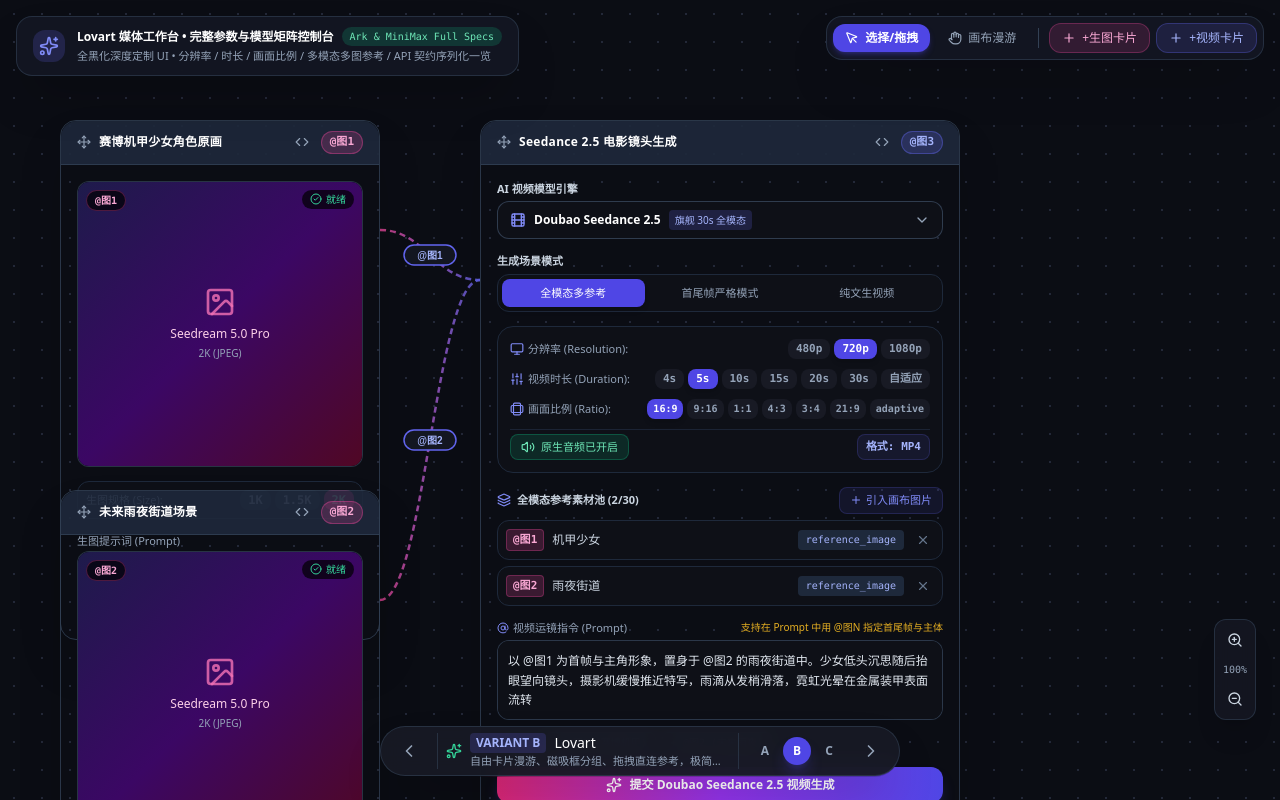
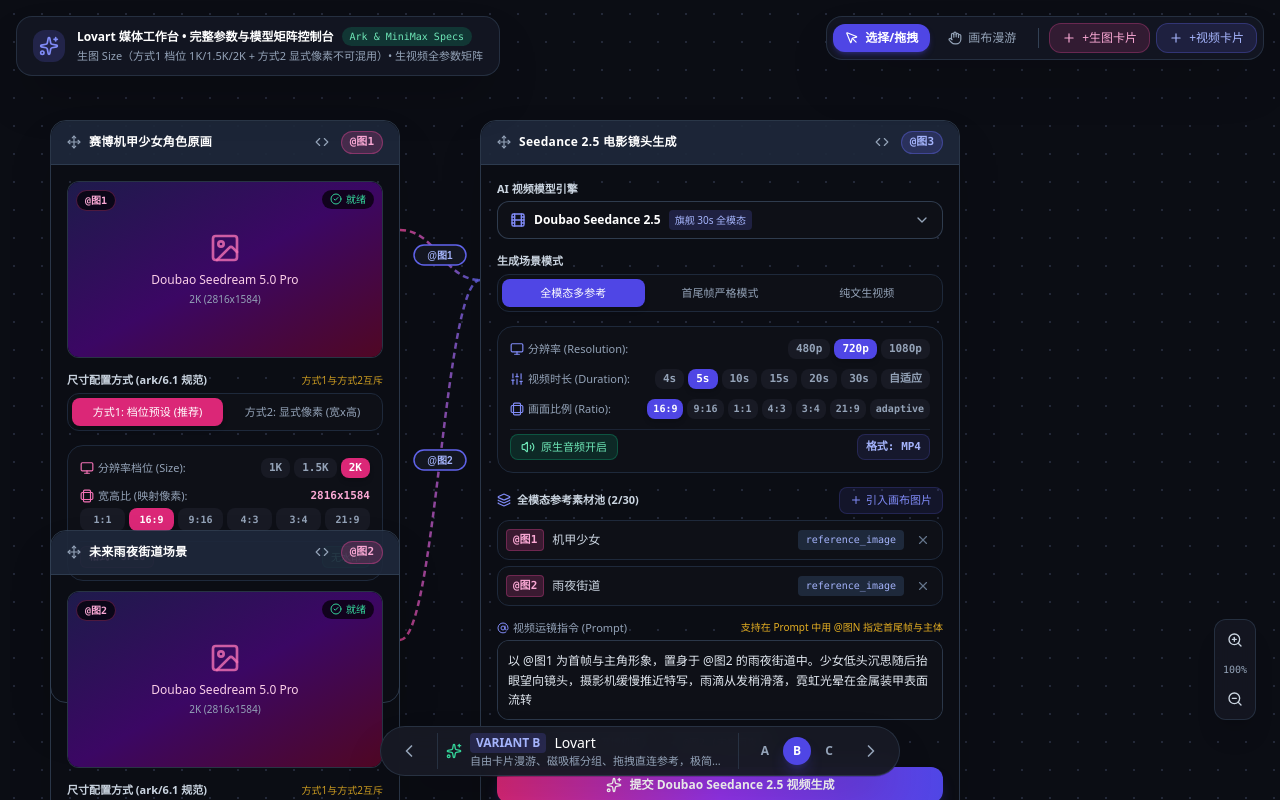
Before and after one commit to MuRanSea/media-workstage, a React (Vite) app in the folder prototype/: page / in a window 1280 px wide. Built offline with nearby package versions, Linux system fonts and the light colour scheme.

Commit message:
feat(prototype): add Ark 6.1 compliant image size controls and pixel mapping to Variant B

```diff
--- a/prototype/src/variants/VariantB_LovartSpatial.tsx
+++ b/prototype/src/variants/VariantB_LovartSpatial.tsx
@@ -36,8 +36,11 @@
   outputFormat?: 'mp4' | 'mov';
   promptOptimizer?: boolean;
   references?: ReferenceItem[];
-  // Image specific parameters
-  imageSize?: '1K' | '1.5K' | '2K';
+  // Image specific parameters (Seedream)
+  sizeMode?: 'tier' | 'custom_pixels';
+  imageTier?: '1K' | '1.5K' | '2K' | 'auto';
+  imageRatioPreset?: '1:1' | '16:9' | '9:16' | '4:3' | '3:4' | '21:9';
+  customPixels?: string;
   imageFormat?: 'jpeg' | 'png';
   watermark?: boolean;
 }
@@ -94,6 +97,34 @@
   }
 ];
 
+// Documented pixel mapping for Seedream 5.0 Pro (ark/6.1:103-129)
+const SEEDREAM_PIXEL_MAP: Record<string, Record<string, string>> = {
+  '1K': {
+    '1:1': '1024x1024',
+    '16:9': '1424x800',
+    '9:16': '800x1424',
+    '4:3': '1152x864',
+    '3:4': '864x1152',
+    '21:9': '1568x672'
+  },
+  '1.5K': {
+    '1:1': '1536x1536',
+    '16:9': '2048x1152',
+    '9:16': '1152x2048',
+    '4:3': '1792x1344',
+    '3:4': '1344x1792',
+    '21:9': '2352x1008'
+  },
+  '2K': {
+    '1:1': '2048x2048',
+    '16:9': '2816x1584',
+    '9:16': '1584x2816',
+    '4:3': '2368x1776',
+    '3:4': '1776x2368',
+    '21:9': '2352x1008'
+  }
+};
+
 export const VariantB_LovartSpatial: React.FC = () => {
   const [cards, setCards] = useState<SpatialCard[]>([
     {
@@ -101,14 +132,16 @@
       type: 'image',
       title: '赛博机甲少女角色原画',
       tagIndex: 1,
-      x: 60,
+      x: 50,
       y: 120,
-      width: 320,
+      width: 350,
       prompt: '特写肖像，银发机甲少女，深邃眼眸，精细金属质感外骨骼，Vogue 杂志风格光影',
       model: 'doubao-seedream-5-0-pro',
       status: 'done',
       progress: 100,
-      imageSize: '2K',
+      sizeMode: 'tier',
+      imageTier: '2K',
+      imageRatioPreset: '16:9',
       imageFormat: 'jpeg',
       watermark: false
     },
@@ -117,14 +150,16 @@
       type: 'image',
       title: '未来雨夜街道场景',
       tagIndex: 2,
-      x: 60,
-      y: 490,
-      width: 320,
+      x: 50,
+      y: 530,
+      width: 350,
       prompt: '赛博朋克都市雨夜全景，湿漉漉的沥青路面，红蓝霓虹灯招牌倒影，电影级景深',
       model: 'doubao-seedream-5-0-pro',
       status: 'done',
       progress: 100,
-      imageSize: '2K',
+      sizeMode: 'tier',
+      imageTier: '2K',
+      imageRatioPreset: '16:9',
       imageFormat: 'jpeg',
       watermark: false
     },
@@ -240,19 +275,27 @@
     setCards(prev => prev.map(c => {
       if (c.id !== videoCardId) return c;
       let newRefs = c.references ?? [];
+      let newRatio = c.ratio;
+      let newDuration = c.duration;
+
       if (newMode === 'text_to_video') {
         newRefs = [];
       } else if (newMode === 'first_last_frame') {
+        // Enforce max 2 refs, first as first_frame, second as last_frame; ratio is locked to adaptive in first_last_frame
         newRefs = newRefs.slice(0, 2).map((r, idx) => ({
           ...r,
           role: idx === 0 ? 'first_frame' : 'last_frame'
         }));
+        newRatio = 'adaptive';
       } else if (newMode === 'all_modal') {
+        // In all_modal mode, all inputs are role=reference_image (frame roles specified via prompt @)
         newRefs = newRefs.map(r => ({ ...r, role: 'reference_image' }));
       }
       return {
         ...c,
         mode: newMode,
+        ratio: newRatio,
+        duration: newDuration,
         references: newRefs
       };
     }));
@@ -346,11 +389,17 @@
         };
       }
     }
+    // Image Payload (Ark Seedream 5.0 pro / ark/6.1:81-130)
+    const finalSize = card.sizeMode === 'custom_pixels'
+      ? (card.customPixels || '2048x1024')
+      : (card.imageTier ?? '2K');
+
     return {
       model: card.model,
       prompt: card.prompt,
-      size: card.imageSize,
+      size: finalSize,
       response_format: 'url',
+      output_format: card.imageFormat,
       watermark: card.watermark
     };
   };
@@ -364,7 +413,7 @@
       tagIndex: nextIndex,
       x: 180 - pan.x,
       y: 180 - pan.y,
-      width: type === 'video' ? 480 : 320,
+      width: type === 'video' ? 480 : 350,
       prompt: type === 'image' ? '输入生图描述...' : '输入运镜指令，可通过 @图1 @图2 指代首帧或主体...',
       model: type === 'image' ? 'doubao-seedream-5-0-pro' : 'doubao-seedance-2-5-260628',
       status: 'idle',
@@ -376,7 +425,9 @@
       generateAudio: true,
       outputFormat: 'mp4',
       promptOptimizer: true,
-      imageSize: '2K',
+      sizeMode: 'tier',
+      imageTier: '2K',
+      imageRatioPreset: '16:9',
       imageFormat: 'jpeg',
       watermark: false,
       references: []
@@ -400,11 +451,11 @@
           <div className="flex items-center gap-2">
             <span className="font-bold text-white text-xs">Lovart 媒体工作台 • 完整参数与模型矩阵控制台</span>
             <span className="text-[10px] px-2 py-0.5 rounded-full bg-emerald-500/20 text-emerald-300 font-medium font-mono">
-              Ark & MiniMax Full Specs
+              Ark & MiniMax Specs
             </span>
           </div>
           <p className="text-[11px] text-slate-400 mt-0.5">
-            全黑化深度定制 UI • 分辨率 / 时长 / 画面比例 / 多模态多图参考 / API 契约序列化一览
+            生图 Size（方式1 档位 1K/1.5K/2K + 方式2 显式像素不可混用）• 生视频全参数矩阵
           </p>
         </div>
       </div>
@@ -505,6 +556,11 @@
         {cards.map(card => {
           const currentModelDef = VIDEO_MODELS.find(m => m.id === card.model) ?? VIDEO_MODELS[0];
 
+          // Compute mapped pixel info for Seedream 5.0
+          const currentMappedPixels = card.imageRatioPreset && card.imageTier && SEEDREAM_PIXEL_MAP[card.imageTier]?.[card.imageRatioPreset]
+            ? SEEDREAM_PIXEL_MAP[card.imageTier][card.imageRatioPreset]
+            : '2048x2048';
+
           return (
             <div
               key={card.id}
@@ -528,9 +584,10 @@
 
                 <div className="flex items-center gap-2">
                   <button
+                    type="button"
                     onClick={() => setShowJsonInspectorCardId(showJsonInspectorCardId === card.id ? null : card.id)}
                     className="p-1 rounded hover:bg-slate-700/60 text-slate-400 hover:text-indigo-300 transition"
-                    title="查看实际提交的 API Payload"
+                    title="查看真实提交的 API Payload"
                   >
                     <Code className="w-3.5 h-3.5" />
                   </button>
@@ -549,8 +606,8 @@
               {showJsonInspectorCardId === card.id && (
                 <div className="bg-[#090b10] p-3 border-b border-slate-800 text-[10px] font-mono text-emerald-400 max-h-48 overflow-y-auto space-y-1">
                   <div className="flex justify-between text-slate-400 border-b border-slate-800 pb-1">
-                    <span>📡 API 实际请求体 Payload (序列化预览)</span>
-                    <button onClick={() => setShowJsonInspectorCardId(null)} className="hover:text-white">✕</button>
+                    <span>📡 API 真实请求 Payload (包含 Size/Prompt 序列化)</span>
+                    <button type="button" onClick={() => setShowJsonInspectorCardId(null)} className="hover:text-white">✕</button>
                   </div>
                   <pre className="whitespace-pre-wrap">{JSON.stringify(getCompiledJsonPayload(card), null, 2)}</pre>
                 </div>
@@ -558,14 +615,18 @@
 
               {/* Card Body */}
               <div className="p-4 space-y-3.5">
-                {/* 1. IMAGE CARD SPECIFIC BODY */}
+                {/* ========================================================================= */}
+                {/* 1. IMAGE CARD BODY (SEEDREAM 5.0 PRO / ARK 6.1:81-130 SPEC)               */}
+                {/* ========================================================================= */}
                 {card.type === 'image' && (
                   <>
-                    <div className="relative rounded-xl overflow-hidden border border-slate-700/80 bg-black aspect-square flex items-center justify-center">
+                    <div className="relative rounded-xl overflow-hidden border border-slate-700/80 bg-black aspect-video flex items-center justify-center">
                       <div className="w-full h-full bg-gradient-to-br from-indigo-950 via-purple-950 to-pink-950 flex flex-col items-center justify-center p-4 text-center">
                         <ImageIcon className="w-8 h-8 text-pink-400/80 mb-2" />
-                        <span className="text-xs text-pink-200 font-medium">Seedream 5.0 Pro</span>
-                        <span className="text-[10px] text-slate-400 mt-1">{card.imageSize} ({card.imageFormat?.toUpperCase()})</span>
+                        <span className="text-xs text-pink-200 font-medium">Doubao Seedream 5.0 Pro</span>
+                        <span className="text-[10px] text-slate-400 mt-1">
+                          {card.sizeMode === 'tier' ? `${card.imageTier} (${currentMappedPixels})` : `自定义 ${card.customPixels}`}
+                        </span>
                       </div>
                       <div className="absolute top-2 left-2 px-2 py-0.5 rounded-full bg-black/70 backdrop-blur text-[10px] font-mono font-bold text-pink-300 border border-pink-500/30">
                         @图{card.tagIndex}
@@ -575,24 +636,131 @@
                       </div>
                     </div>
 
-                    {/* Image Size Selection Pills */}
-                    <div className="flex items-center justify-between text-xs bg-[#0e1017] p-2 rounded-xl border border-slate-800">
-                      <span className="text-slate-400 text-[11px]">生图规格 (Size):</span>
-                      <div className="flex items-center gap-1">
-                        {(['1K', '1.5K', '2K'] as const).map(sz => (
+                    {/* Ark 6.1 Size Specification Mode Switcher (方式1 vs 方式2 不可混用) */}
+                    <div>
+                      <div className="flex items-center justify-between mb-1">
+                        <label className="text-[11px] font-semibold text-slate-300">尺寸配置方式 (ark/6.1 规范)</label>
+                        <span className="text-[10px] text-amber-400/80">方式1与方式2互斥</span>
+                      </div>
+
+                      <div className="grid grid-cols-2 gap-1 bg-[#0e1017] p-1 rounded-xl border border-slate-800 text-[11px]">
                         <button
-                            key={sz}
-                            onClick={() => setCards(prev => prev.map(c => c.id === card.id ? { ...c, imageSize: sz } : c))}
-                            className={`px-2 py-0.5 rounded-lg text-xs font-mono font-bold transition ${
-                              card.imageSize === sz ? 'bg-pink-600 text-white shadow-md' : 'text-slate-400 hover:text-slate-200 bg-slate-800/60'
+                          type="button"
+                          onClick={() => setCards(prev => prev.map(c => c.id === card.id ? { ...c, sizeMode: 'tier' } : c))}
+                          className={`py-1.5 rounded-lg font-medium transition ${
+                            card.sizeMode === 'tier' || !card.sizeMode ? 'bg-pink-600 text-white shadow-md' : 'text-slate-400 hover:text-slate-200'
                           }`}
                         >
-                            {sz}
+                          方式1: 档位预设 (推荐)
+                        </button>
+                        <button
+                          type="button"
+                          onClick={() => setCards(prev => prev.map(c => c.id === card.id ? { ...c, sizeMode: 'custom_pixels', customPixels: c.customPixels || '2048x1024' } : c))}
+                          className={`py-1.5 rounded-lg font-medium transition ${
+                            card.sizeMode === 'custom_pixels' ? 'bg-pink-600 text-white shadow-md' : 'text-slate-400 hover:text-slate-200'
+                          }`}
+                        >
+                          方式2: 显式像素 (宽x高)
+                        </button>
+                      </div>
+                    </div>
+
+                    {/* Size Controls Sub-panel */}
+                    <div className="bg-[#0e1017] border border-slate-800 p-3 rounded-2xl space-y-2.5">
+                      {/* Method 1: Tier Selection + Ratio Mapping */}
+                      {(card.sizeMode === 'tier' || !card.sizeMode) ? (
+                        <>
+                          <div className="flex items-center justify-between text-xs">
+                            <span className="text-slate-400 text-[11px] flex items-center gap-1">
+                              <Monitor className="w-3.5 h-3.5 text-pink-400" /> 分辨率档位 (Size):
+                            </span>
+                            <div className="flex items-center gap-1">
+                              {(['1K', '1.5K', '2K'] as const).map(tr => (
+                                <button
+                                  key={tr}
+                                  type="button"
+                                  onClick={() => setCards(prev => prev.map(c => c.id === card.id ? { ...c, imageTier: tr } : c))}
+                                  className={`px-2 py-0.5 rounded-lg font-mono text-[11px] font-bold transition ${
+                                    card.imageTier === tr ? 'bg-pink-600 text-white shadow-md' : 'bg-[#181a24] text-slate-400 hover:text-slate-200'
+                                  }`}
+                                >
+                                  {tr}
                                 </button>
                               ))}
                             </div>
                           </div>
 
+                          <div className="space-y-1">
+                            <div className="flex items-center justify-between text-xs">
+                              <span className="text-slate-400 text-[11px] flex items-center gap-1">
+                                <Ratio className="w-3.5 h-3.5 text-pink-400" /> 宽高比 (映射像素):
+                              </span>
+                              <span className="font-mono text-[11px] text-pink-300 font-bold">
+                                {currentMappedPixels}
+                              </span>
+                            </div>
+
+                            <div className="grid grid-cols-6 gap-1 text-[10px] font-mono">
+                              {(['1:1', '16:9', '9:16', '4:3', '3:4', '21:9'] as const).map(rt => (
+                                <button
+                                  key={rt}
+                                  type="button"
+                                  onClick={() => setCards(prev => prev.map(c => c.id === card.id ? { ...c, imageRatioPreset: rt } : c))}
+                                  className={`py-1 px-1 rounded-lg text-center font-semibold transition ${
+                                    card.imageRatioPreset === rt
+                                      ? 'bg-pink-600 text-white shadow-md'
+                                      : 'bg-[#181a24] text-slate-400 hover:text-slate-200'
+                                  }`}
+                                >
+                                  {rt}
+                                </button>
+                              ))}
+                            </div>
+                          </div>
+                        </>
+                      ) : (
+                        /* Method 2: Explicit width x height pixels */
+                        <div className="space-y-1.5">
+                          <div className="flex items-center justify-between text-xs">
+                            <span className="text-slate-400 text-[11px]">显式宽高像素 (宽x高):</span>
+                            <span className="font-mono text-[10px] text-slate-500">区间 [92万, 462万像素]</span>
+                          </div>
+                          <input
+                            type="text"
+                            value={card.customPixels ?? '2048x1024'}
+                            onChange={e => {
+                              const val = e.target.value;
+                              setCards(prev => prev.map(c => c.id === card.id ? { ...c, customPixels: val } : c));
+                            }}
+                            className="w-full bg-[#181a24] border border-slate-700 rounded-lg px-2.5 py-1.5 text-xs font-mono text-pink-300 focus:outline-none focus:border-pink-500"
+                            placeholder="例如 2048x1024, 2368x1776, 1424x800"
+                          />
+                        </div>
+                      )}
+
+                      {/* Format & Watermark */}
+                      <div className="flex items-center justify-between pt-1 border-t border-slate-800/80 text-xs">
+                        <button
+                          type="button"
+                          onClick={() => setCards(prev => prev.map(c => c.id === card.id ? { ...c, imageFormat: c.imageFormat === 'png' ? 'jpeg' : 'png' } : c))}
+                          className="text-[10px] font-mono font-semibold text-pink-300 bg-pink-500/10 px-2 py-0.5 rounded-md border border-pink-500/20"
+                        >
+                          格式: {card.imageFormat?.toUpperCase()}
+                        </button>
+
+                        <button
+                          type="button"
+                          onClick={() => setCards(prev => prev.map(c => c.id === card.id ? { ...c, watermark: !c.watermark } : c))}
+                          className={`text-[10px] px-2 py-0.5 rounded-md border transition ${
+                            !card.watermark ? 'bg-emerald-500/15 text-emerald-300 border-emerald-500/30' : 'bg-slate-800/40 text-slate-400 border-slate-700/50'
+                          }`}
+                        >
+                          {!card.watermark ? '无水印' : '含水印'}
+                        </button>
+                      </div>
+                    </div>
+
+                    {/* Prompt Textarea */}
                     <div>
                       <label className="text-[11px] font-medium text-slate-400 block mb-1">生图提示词 (Prompt)</label>
                       <textarea
@@ -601,13 +769,15 @@
                           const val = e.target.value;
                           setCards(prev => prev.map(c => c.id === card.id ? { ...c, prompt: val } : c));
                         }}
-                        className="w-full bg-[#0e1017] border border-slate-700 rounded-xl p-2.5 text-xs text-slate-200 focus:outline-none focus:border-pink-500 resize-none h-16"
+                        className="w-full bg-[#0e1017] border border-slate-700 rounded-xl p-2.5 text-xs text-slate-200 focus:outline-none focus:border-pink-500 resize-none h-16 leading-relaxed"
                       />
                     </div>
                   </>
                 )}
 
-                {/* 2. VIDEO CARD SPECIFIC BODY */}
+                {/* ========================================================================= */}
+                {/* 2. VIDEO CARD BODY (SEEDANCE 2.5 / MINIMAX FULL PARAM MATRIX)             */}
+                {/* ========================================================================= */}
                 {card.type === 'video' && (
                   <>
                     {/* Model Custom Dark Dropdown */}
@@ -689,7 +859,7 @@
 
                     {/* Interactive Parameter Control Matrix (Resolution / Duration / Ratio / Audio) */}
                     <div className="bg-[#0e1017] border border-slate-800 p-3 rounded-2xl space-y-2.5">
-                      {/* Resolution Selector */}
+                      {/* Resolution Selector (Gated by selected model) */}
                       <div className="flex items-center justify-between text-xs">
                         <span className="text-slate-400 text-[11px] flex items-center gap-1">
                           <Monitor className="w-3.5 h-3.5 text-indigo-400" /> 分辨率 (Resolution):
@@ -731,13 +901,18 @@
                         </div>
                       </div>
 
-                      {/* Aspect Ratio Selector */}
+                      {/* Aspect Ratio Selector (Disabled/Adaptive when first_last_frame mode) */}
                       <div className="flex items-center justify-between text-xs">
                         <span className="text-slate-400 text-[11px] flex items-center gap-1">
                           <Ratio className="w-3.5 h-3.5 text-indigo-400" /> 画面比例 (Ratio):
                         </span>
                         <div className="flex items-center gap-1 flex-wrap justify-end">
-                          {currentModelDef.ratios.map(rt => (
+                          {card.mode === 'first_last_frame' ? (
+                            <span className="px-2 py-0.5 rounded-lg bg-indigo-600/30 border border-indigo-500/40 text-[10px] font-mono text-indigo-300">
+                              自适应首帧 (adaptive)
+                            </span>
+                          ) : (
+                            currentModelDef.ratios.map(rt => (
                               <button
                                 key={rt}
                                 type="button"
@@ -748,7 +923,8 @@
                               >
                                 {rt}
                               </button>
-                          ))}
+                            ))
+                          )}
                         </div>
                       </div>
 
@@ -763,7 +939,7 @@
                             }`}
                           >
                             {card.generateAudio ? <Volume2 className="w-3.5 h-3.5" /> : <VolumeX className="w-3.5 h-3.5" />}
-                            {card.generateAudio ? '原生音频已开启' : '关闭音频'}
+                            {card.generateAudio ? '原生音频开启' : '关闭音频'}
                           </button>
                         )}
 
```
Also changed, not shown: 5 other files (tests, documents, lock files or other folders). Lines whose indentation alone changed are shown as unchanged.
